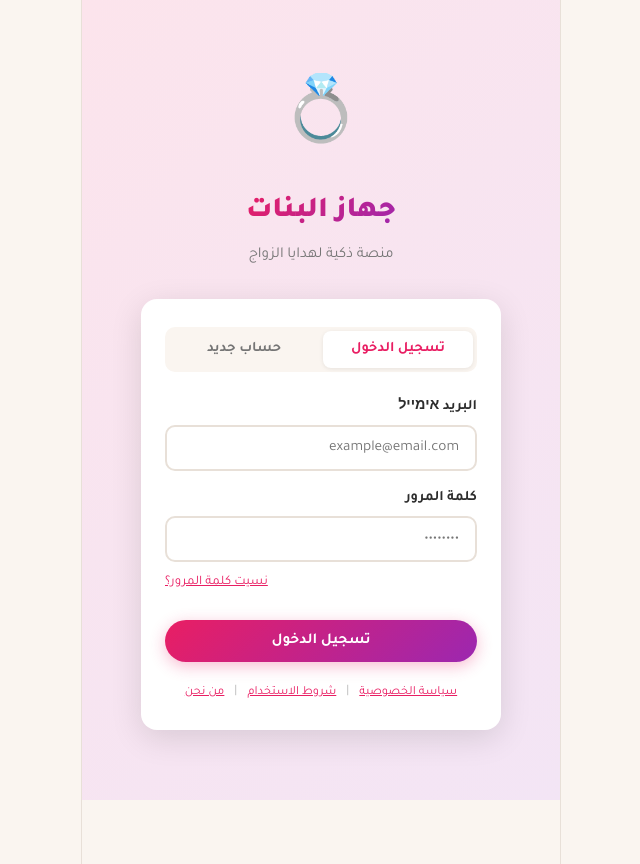
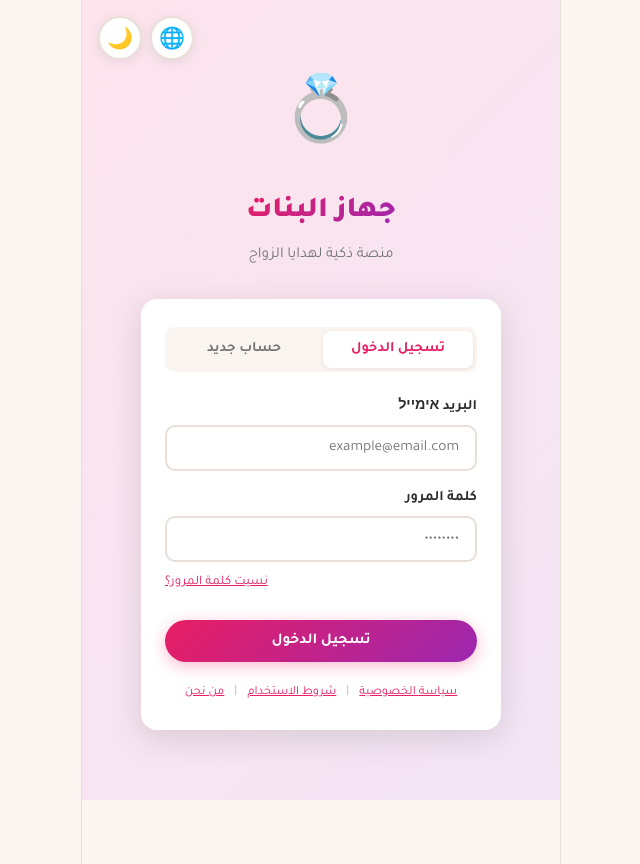
Before and after one commit to galalemad75-creator/jihaz-albanat, a plain HTML site: page index.html in a window 1280 px wide. Shown: the whole page, without its empty margins (319-959 px from the left). Drawn offline with Linux system fonts and the light colour scheme.

Commit message:
feat: show language & dark mode toggles on login screen

```diff
--- a/css/style.css
+++ b/css/style.css
@@ -1042,6 +1042,36 @@ body {
   background: var(--gradient-soft);
 }
 
+.auth-top-bar {
+  position: absolute;
+  top: 16px;
+  left: 16px;
+  right: 16px;
+  display: flex;
+  justify-content: flex-end;
+  gap: 8px;
+  z-index: 10;
+}
+
+.auth-toggle-btn {
+  width: 44px;
+  height: 44px;
+  border-radius: 50%;
+  border: 2px solid var(--border);
+  background: var(--bg-card);
+  font-size: 1.3rem;
+  cursor: pointer;
+  display: flex;
+  align-items: center;
+  justify-content: center;
+  transition: all 0.2s;
+  box-shadow: var(--shadow);
+}
+
+.auth-toggle-btn:active {
+  transform: scale(0.9);
+}
+
 .auth-logo {
   font-size: 64px;
   margin-bottom: 16px;
--- a/js/app.js
+++ b/js/app.js
@@ -45,6 +45,8 @@ const App = {
     localStorage.setItem('jb_dark_mode', isDark);
     const btn = document.getElementById('btn-dark-toggle');
     if (btn) btn.textContent = isDark ? '☀️' : '🌙';
+    // Update auth screen toggle if visible
+    if (this.currentView === 'auth') this.renderAuth();
   },
 
   // ===== Language Toggle =====
@@ -253,6 +255,10 @@ const App = {
 
     main.innerHTML = `
       <div class="auth-screen">
+        <div class="auth-top-bar">
+          <button class="auth-toggle-btn" onclick="App.toggleLanguage()" title="English / عربي">🌐</button>
+          <button class="auth-toggle-btn" onclick="App.toggleDarkMode()" title="${document.body.classList.contains('dark-mode') ? (ar ? 'الوضع النهاري' : 'Light Mode') : (ar ? 'الوضع الليلي' : 'Dark Mode')}">${document.body.classList.contains('dark-mode') ? '☀️' : '🌙'}</button>
+        </div>
         <div class="auth-logo">💍</div>
         <h1 class="auth-title">${ar ? 'جهاز البنات' : 'Jihaz Al-Banat'}</h1>
         <p class="auth-subtitle">${ar ? 'منصة ذكية لهدايا الزواج' : 'Smart platform for wedding gifts'}</p>
```
